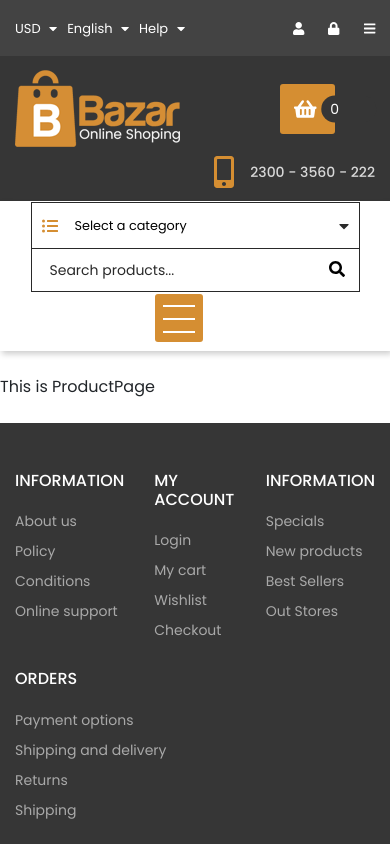
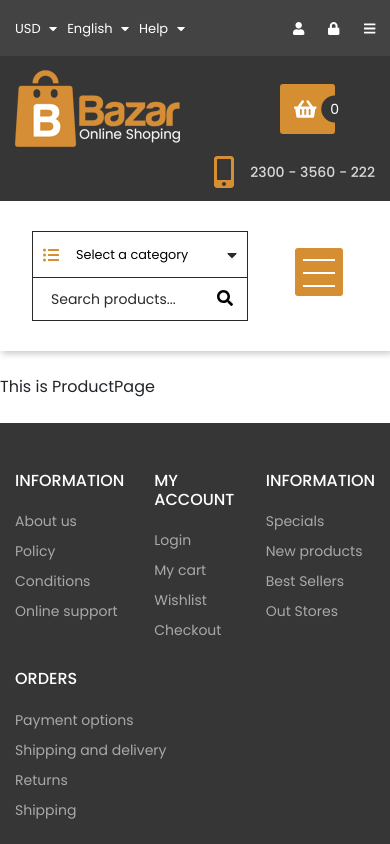
Before and after one commit to Varenthein/WDP-2101-01, a React (Create React App) app: page /product/1 in a window 390 px wide. Shown: the top 844 px of the page. Built offline with nearby package versions, Linux system fonts and the light colour scheme.

Commit message:
Fix Media Queries for menu

```diff
--- a/src/components/features/ProductSearch/ProductSearch.module.scss
+++ b/src/components/features/ProductSearch/ProductSearch.module.scss
@@ -92,6 +92,12 @@
       padding-left: 10px;
       font-size: 14px;
       outline: none;
+      @include mobile {
+        width: 170px;
+      }
+      @include mobile-small {
+        width: 160px;
+      }
 
       &::placeholder {
         color: $text-primary-dark;
--- a/src/components/layout/MenuBar/MenuBar.module.scss
+++ b/src/components/layout/MenuBar/MenuBar.module.scss
@@ -23,9 +23,10 @@
 
     @include mobile {
       height: 150px;
-      justify-content: center;
+      display: grid;
+      grid-template-columns: 3fr 1fr;
 
-      :global([class^="col"]):not(:last-child) {
+      :local([class^="col"]):not(:last-child) {
         text-align: center;
       }
     }
@@ -73,7 +74,7 @@
     .menuButton {
       display: none;
       @include mobile {
-        display: block;
+        display: inline-block;
         background-color: $menu-mobile-background;
         width: 3rem;
         height: 3rem;
```
